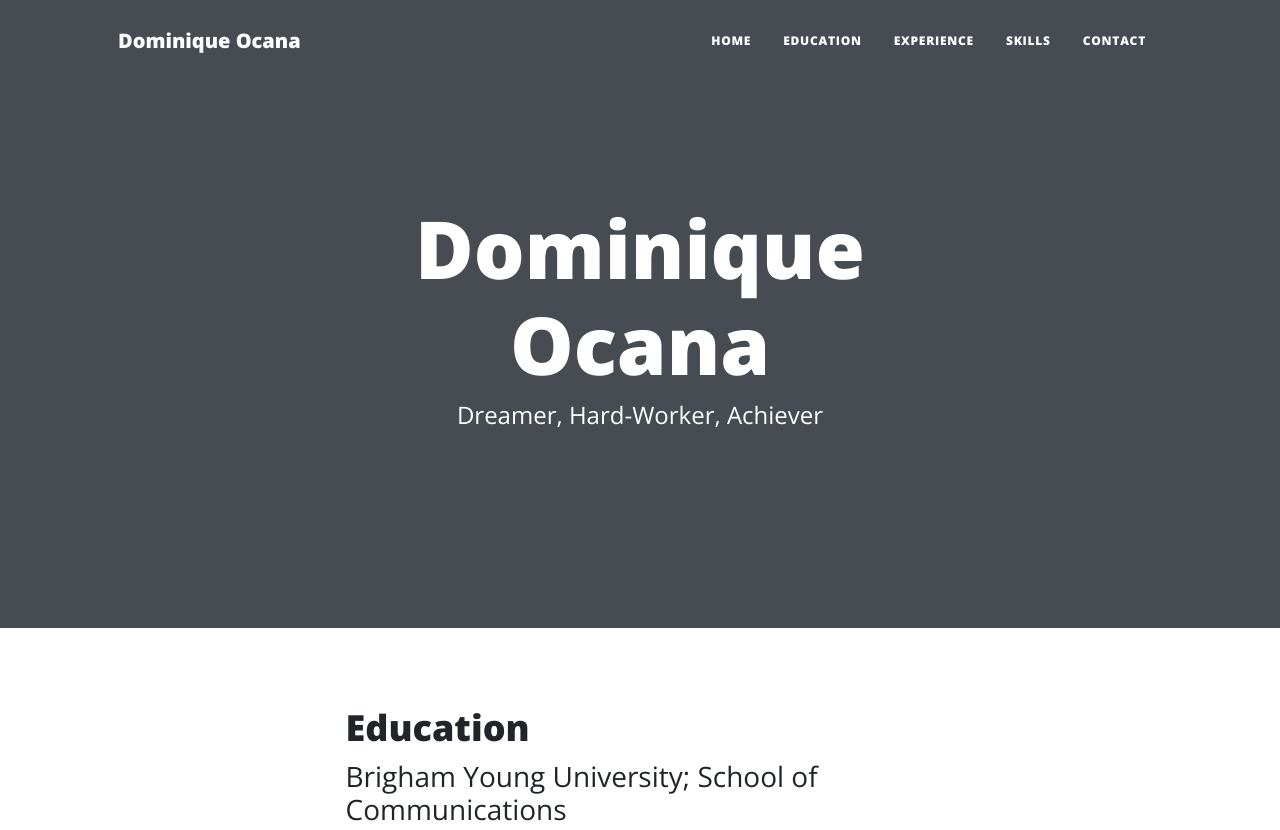
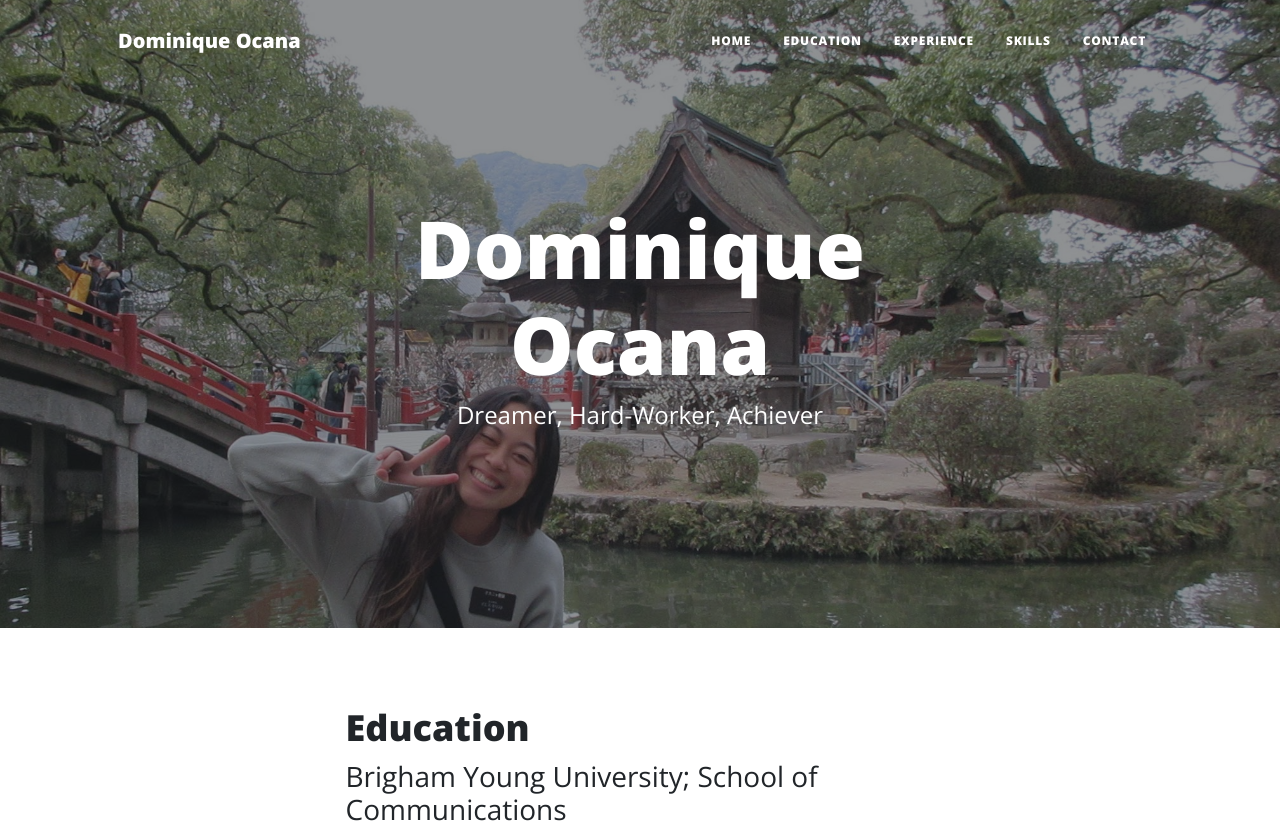
Before and after one commit to docana44/IS201, a plain HTML site: page index.html in a window 1280 px wide. Shown: the top 830 px of the page. Drawn offline with nearby package versions, Linux system fonts and the light colour scheme.

Commit message:
Add files via upload

```diff
--- a/index.html
+++ b/index.html
@@ -36,7 +36,7 @@
             </div>
         </nav>
         <!-- Page Header-->
-        <header class="masthead" style="background-image: url(meforthebackground.JPG')">
+        <header class="masthead" style="background-image: url('meforthebackground.JPG')">
             <div class="container position-relative px-4 px-lg-5">
                 <div class="row gx-4 gx-lg-5 justify-content-center">
                     <div class="col-md-10 col-lg-8 col-xl-7">
```
